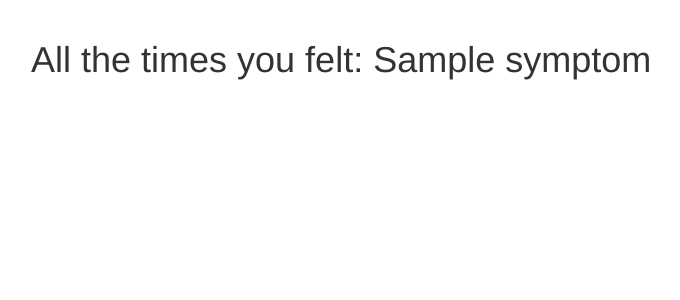
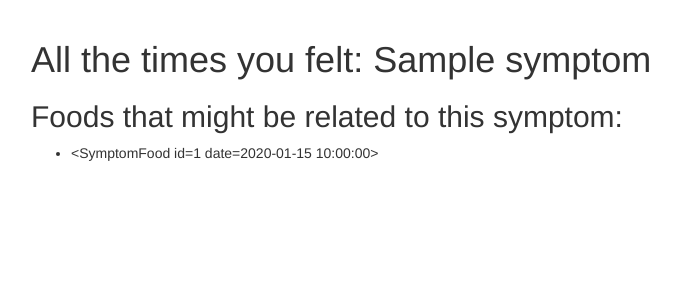
Before and after one commit to k3llymariee/the-gi-pi, a Flask app: page /symptom_view/1 in a window 1280 px wide. Shown: the part 51-351 px from the top of the page, without its empty margins (54-734 px from the left). Run offline with Flask 2, Linux system fonts and the light colour scheme; the visitor is signed in with stand-in values (Sample User, id 1); tables that the repository leaves empty hold one stand-in row (values such as "Sample post"); data that the repository does not hold is empty; some libraries are stand-ins or nearby versions.

Commit message:
WIP: adding symptom food links is actually weird and needs to be somewhere else

```diff
--- a/server.py
+++ b/server.py
@@ -297,8 +297,12 @@ def symptom_detail(symptom_id):
     symptom_experiences = SymptomLog.query.filter(SymptomLog.user_id == user.id,
                                                   SymptomLog.symptom_id == symptom_id).all()
 
+    matched_foods = UserSymptomFoodLink.query.filter(UserSymptomFoodLink.symptom_id == symptom_id,
+                                                     UserSymptomFoodLink.user_id == user.id).all()
+
     return render_template('symptom_view.html', symptom=Symptom.query.get(symptom_id),
                                                 symptoms=symptom_experiences,
+                                                matched_foods=matched_foods,
                                                 )
 
 
--- a/templates/daily_view.html
+++ b/templates/daily_view.html
@@ -30,7 +30,9 @@
                 {% for symptom in user_symptoms %}
                     <li> {{symptom.symptom.name.capitalize()}}
                         @ {{symptom.ts.time().strftime("%I:%M %p")}}
-                        <a href="/symptom_view/{{symptom.symptom.id}}">i</a>
+                        <a href="/symptom_view/{{symptom.symptom.id}}">
+                            <i class="fas fa-info-circle"></i>
+                        </a>
                     </li>
                 {% endfor %}
             </ul>
--- a/templates/symptom_view.html
+++ b/templates/symptom_view.html
@@ -12,6 +12,13 @@
     {% endfor %}
     </ul>
 
+<h2>Foods that might be related to this symptom:</h2>
+    <ul>
+        {% for food in matched_foods %}
+            <li> {{food}} </li>
+        {% endfor %}
+    </ul>
+
 </div>
 
 {% endblock %}
```
